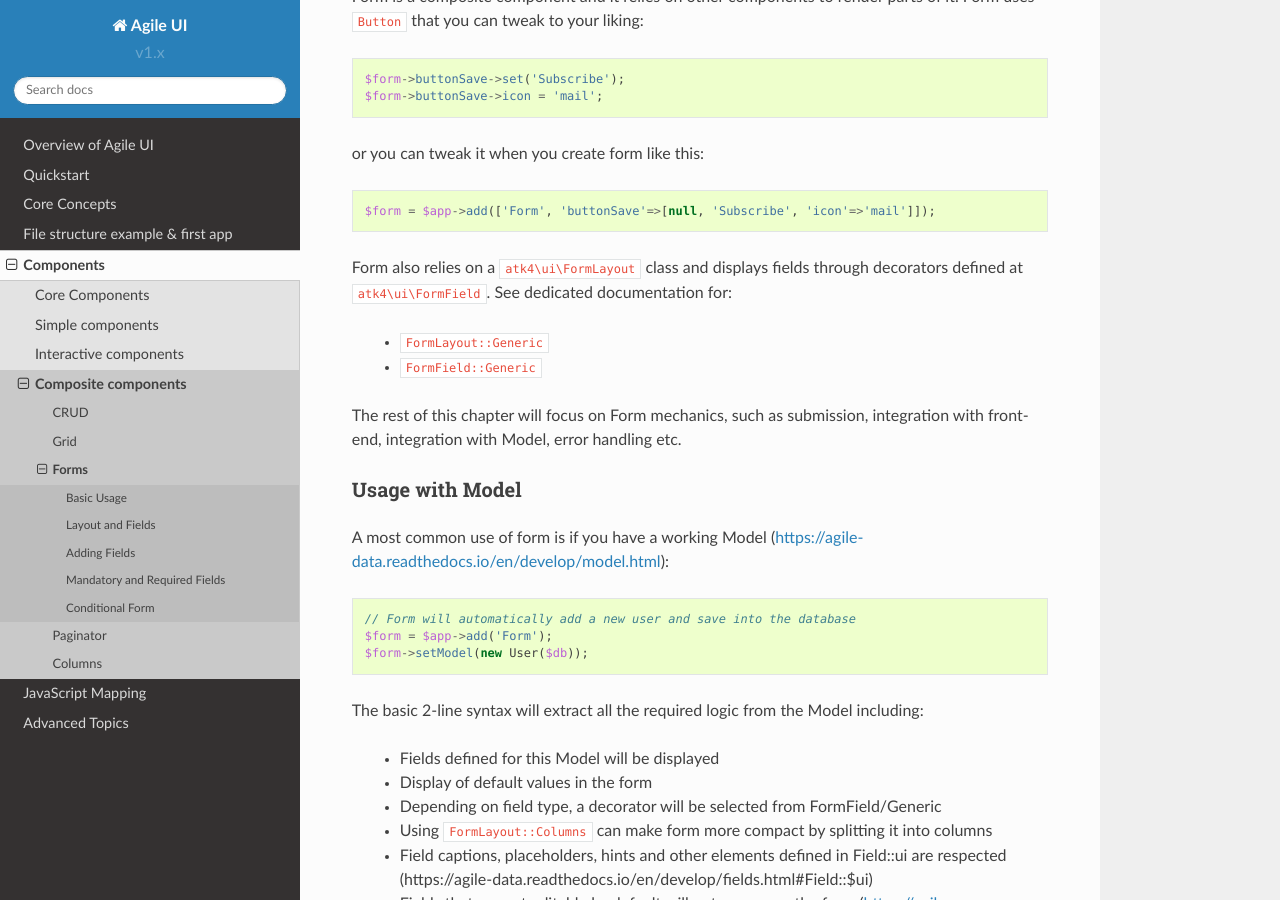
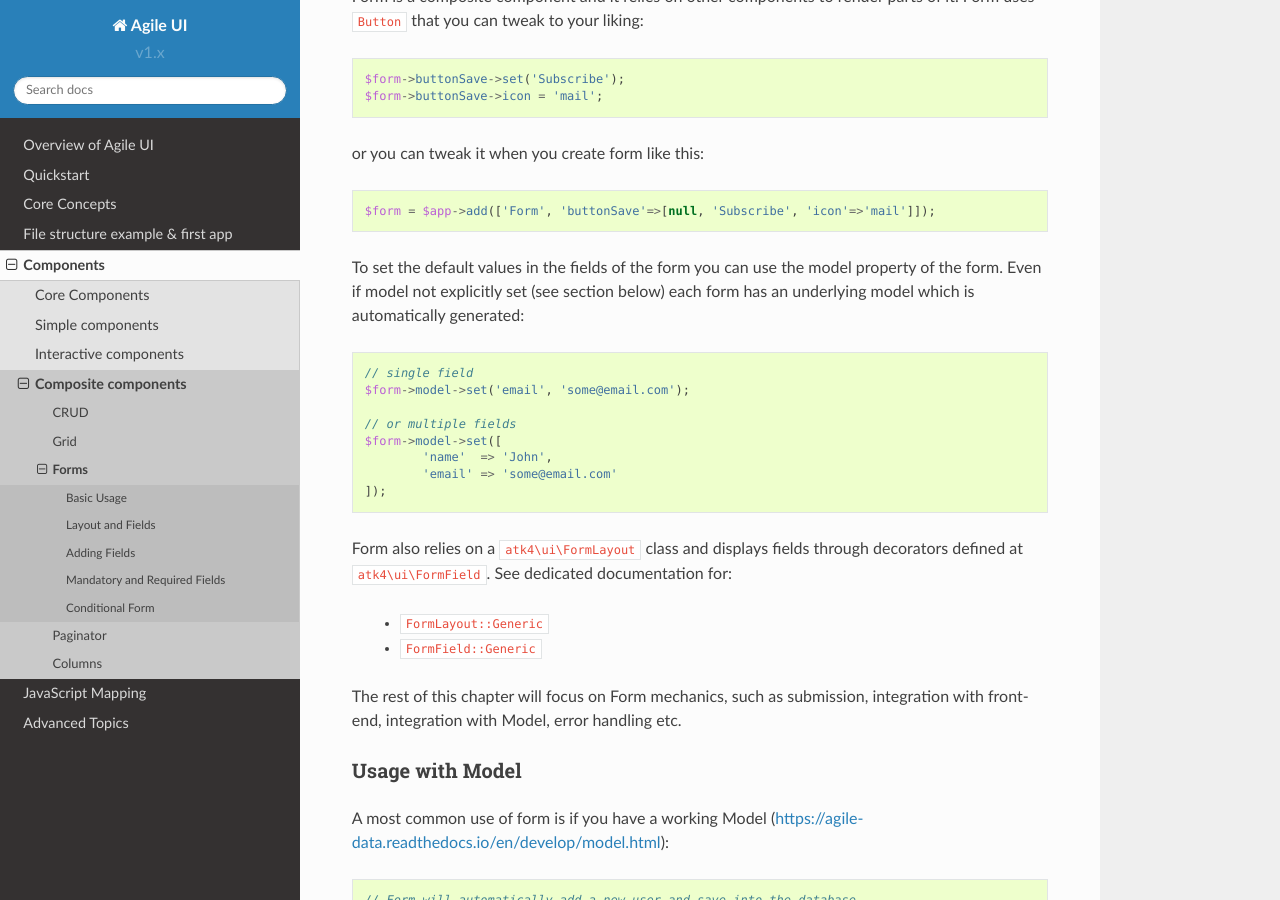
Before and after one commit to atk4/ui, a Sphinx documentation site: the page built from docs/form.rst, in a window 1280 px wide and 900 px high, scrolled down 1523 px. Built offline with Sphinx 7.4.7 and the Read the Docs theme 2.0.0, drawn with Linux system fonts in a browser that asks for light colours; pages that are not in the unit, such as notebooks, are missing from menus; cross-references to code outside the pages are shown as plain code.

Commit message:
[DOCS] explain setting form field default values (#952)
* explain setting field default values

* align code comments

```diff
--- a/docs/form.rst
+++ b/docs/form.rst
@@ -56,6 +56,18 @@
 or you can tweak it when you create form like this::
 
     $form = $app->add(['Form', 'buttonSave'=>[null, 'Subscribe', 'icon'=>'mail']]);
+
+To set the default values in the fields of the form you can use the model property of the form.
+Even if model not explicitly set (see section below) each form has an underlying model which is automatically generated::
+
+	// single field
+	$form->model->set('email', 'some@email.com');
+
+	// or multiple fields
+	$form->model->set([
+		'name'	=> 'John',
+		'email' => 'some@email.com'
+	]);
 
 Form also relies on a ``atk4\ui\FormLayout`` class and displays fields through
 decorators defined at ``atk4\ui\FormField``. See dedicated documentation for:
```
